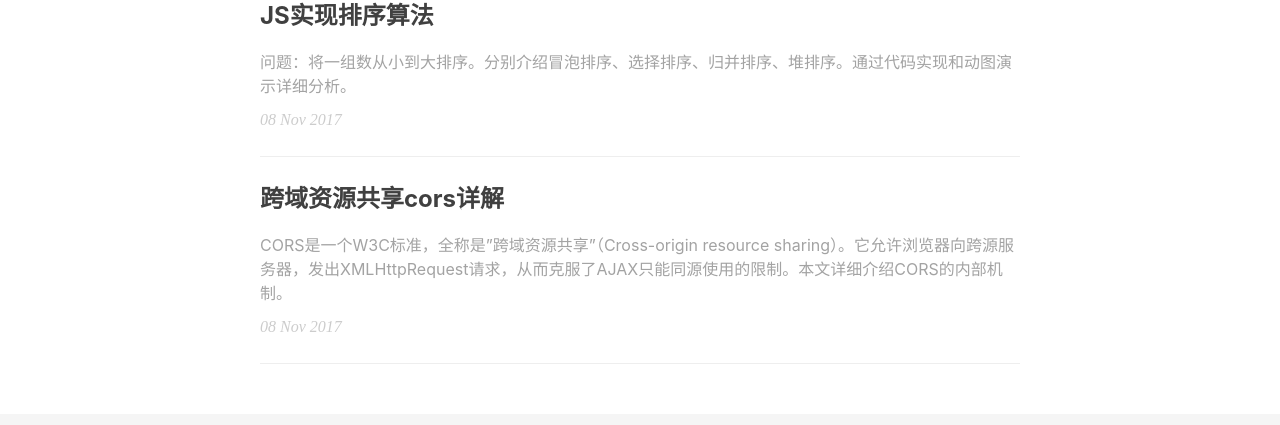
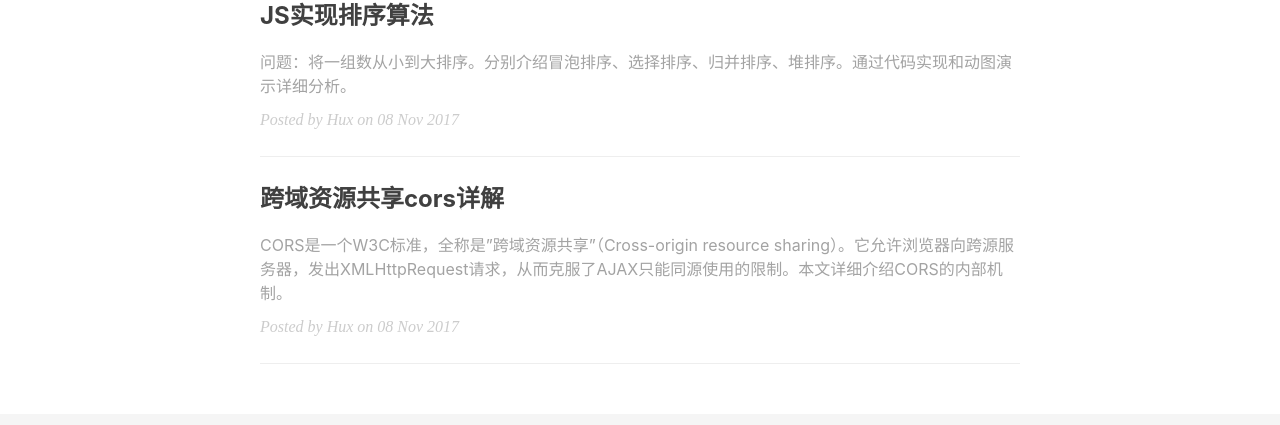
Before and after one commit to figo-fe/blog, a Jekyll site: the page built from index.html, in a window 1280 px wide. Shown: the part 487-912 px from the top of the page. Built offline with Jekyll 4.4.1, drawn with Linux system fonts in a browser that asks for light colours.

Commit message:
tpl update

```diff
--- a/css/main.css
+++ b/css/main.css
@@ -23,6 +23,9 @@
 .blog-list h2 a{
     color: #404040;
 }
+.blog-list h2 a:hover{
+    color: #0085a1;
+}
 .blog-list li .desc{
     font-size: 1rem;
     color: #a3a3a3;
--- a/index.html
+++ b/index.html
@@ -11,7 +11,7 @@
             <li>
                 <h2><a href="{{ site.baseurl }}{{ post.url }}"><strong>{{ post.title }}</strong></a></h2>
                 <p class="desc">{{ post.description }}</p>
-                <p class="date">{{ post.date | date_to_string }}</p>
+                <p class="date">Posted by Hux on {{ post.date | date_to_string }}</p>
             </li>
             {% endfor %}
         </ul>
```
